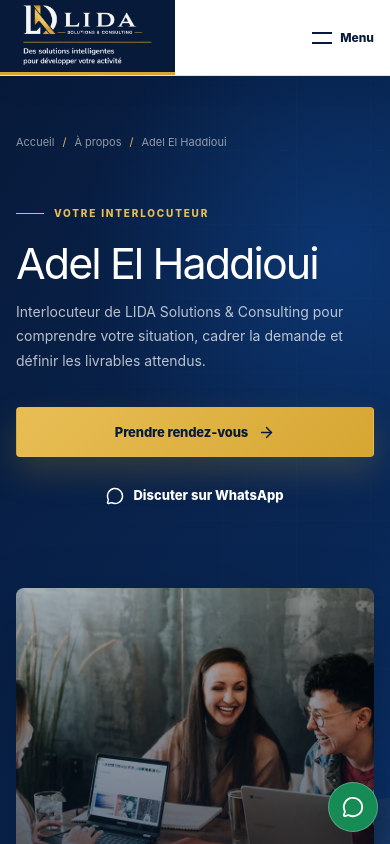
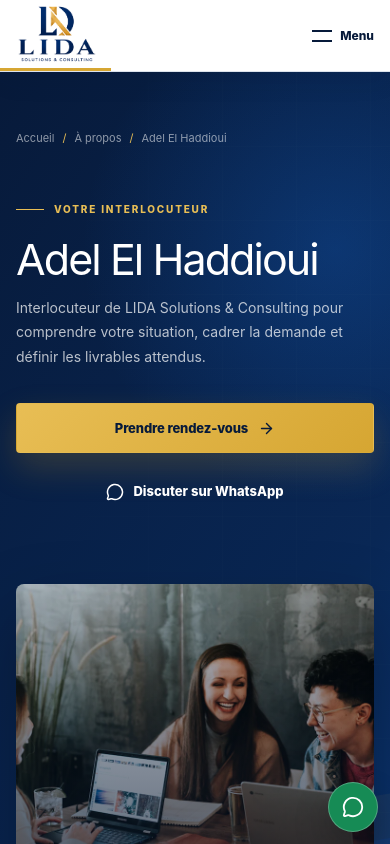
Before and after one commit to adel7elh-debug/lidasol-main, a Next.js app: page /a-propos/adel-el-haddioui in a window 390 px wide. Shown: the top 844 px of the page. Built offline with nearby package versions, Linux system fonts and the light colour scheme.

Commit message:
Remplacer le logo par celui de l’affiche
Logo extrait de l’affiche, rendu transparent et adapté à l’en-tête, au pied de page et aux écrans mobiles.

```diff
--- a/app/_components/SiteFooter.tsx
+++ b/app/_components/SiteFooter.tsx
@@ -10,10 +10,10 @@
           <Link className="brand footer-brand" href="/" aria-label="LIDA Solutions & Consulting — Accueil">
             <Image
               className="brand-logo footer-brand-logo"
-              src="/logo-lida-new.png"
+              src="/logo-lida-affiche.png"
               alt=""
-              width={500}
-              height={500}
+              width={900}
+              height={648}
             />
           </Link>
           <p>Digitalisation, conseil, pilotage, accompagnement ISO et formations professionnelles pour les entreprises au Maroc.</p>
--- a/app/_components/SiteHeader.tsx
+++ b/app/_components/SiteHeader.tsx
@@ -147,10 +147,10 @@
         <Link className="brand" href="/" aria-label="LIDA Solutions & Consulting — Accueil">
           <Image
             className="brand-logo"
-            src="/logo-lida-new.png"
+            src="/logo-lida-affiche.png"
             alt=""
-            width={500}
-            height={500}
+            width={900}
+            height={648}
             priority
           />
         </Link>
--- a/app/globals.css
+++ b/app/globals.css
@@ -759,8 +759,10 @@
 
 .site-header { color: var(--ink); background: rgba(255,255,255,.97); border-bottom-color: var(--line); box-shadow: 0 8px 28px rgba(7,26,58,.07); backdrop-filter: blur(20px); }
 .header-inner { min-height: 86px; gap: 28px; }
-.brand { align-self: stretch; min-height: 86px; padding: 0 22px; background: var(--navy); border-bottom: 3px solid var(--gold); }
-.brand-logo { width: 194px; margin-block: -53px; }
+.brand { align-self: stretch; min-height: 86px; padding: 4px 15px; background: white; border-bottom: 3px solid var(--gold); }
+.brand-logo { width: 108px; height: 78px; margin: 0; object-fit: contain; }
+.footer-brand { align-self: flex-start; min-height: 0; padding: 16px 20px; background: white; border-bottom: 3px solid var(--gold); }
+.footer-brand-logo { width: 174px; height: auto; margin: 0; }
 .desktop-nav { margin-left: auto; gap: 25px; color: #4d596b; font-size: 12px; font-weight: 700; }
 .desktop-nav > a, .nav-dropdown summary { position: relative; padding-block: 35px; }
 .desktop-nav > a::after, .nav-dropdown > summary::after { content: ""; position: absolute; left: 0; right: 100%; bottom: 21px; height: 2px; background: var(--gold); transition: right .22s ease; }
@@ -812,14 +814,16 @@
 @media (max-width: 1120px) {
   .header-inner { gap: 20px; }
   .desktop-nav { gap: 17px; }
-  .brand { padding-inline: 17px; }
-  .brand-logo { width: 176px; margin-block: -47px; }
+  .brand { padding-inline: 13px; }
+  .brand-logo { width: 103px; height: 76px; margin: 0; }
+  .footer-brand-logo { width: 174px; height: auto; }
 }
 
 @media (max-width: 930px) {
   .header-inner { min-height: 78px; }
   .brand { min-height: 78px; }
-  .brand-logo { width: 176px; }
+  .brand-logo { width: 96px; height: 68px; }
+  .footer-brand-logo { width: 174px; height: auto; }
   .mobile-menu > summary { color: var(--navy); }
   .mobile-menu > summary > span { border-color: var(--navy); }
   .mobile-menu[open] > summary > span::before, .mobile-menu[open] > summary > span::after { background: var(--navy); }
@@ -832,8 +836,10 @@
 @media (max-width: 640px) {
   .section { padding-block: 68px; }
   .header-inner { min-height: 70px; }
-  .brand { min-height: 70px; margin-left: -16px; padding-inline: 14px 11px; }
-  .brand-logo { width: 150px; margin-block: -39px; }
+  .brand { min-height: 70px; margin-left: -16px; padding: 4px 11px 4px 14px; }
+  .brand-logo { width: 86px; height: 60px; margin: 0; }
+  .footer-brand { padding: 14px 17px; }
+  .footer-brand-logo { width: 160px; height: auto; }
   .mobile-menu nav { top: 70px; max-height: calc(100dvh - 70px); }
   .home-hero { min-height: 0; padding: 54px 0 58px; }
   .home-hero h1 { font-size: clamp(38px, 11.4vw, 52px); }
```
Also changed, not shown: public/logo-lida-affiche.png (added).
